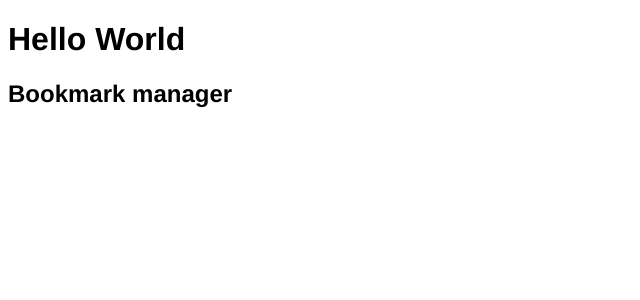
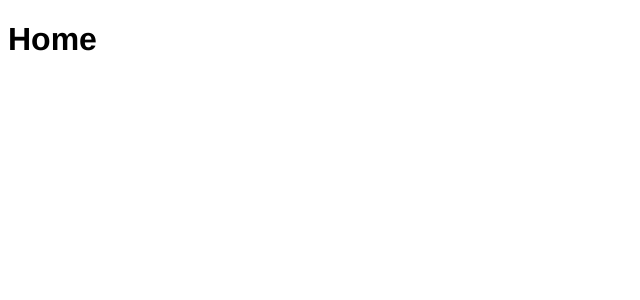
Before and after one commit to the-man2004/bookmark-manager, a Vue app: page / in a window 1280 px wide. Shown: the top 300 px of the page, without its empty margins (0-640 px from the left). Built offline with nearby package versions, Linux system fonts and the light colour scheme.

Commit message:
Added a router to the project.

```diff
--- a/package.json
+++ b/package.json
@@ -8,7 +8,8 @@
   },
   "dependencies": {
     "pinia": "^2.1.7",
-    "vue": "^3.2.13"
+    "vue": "^3.2.13",
+    "vue-router": "^4.3.0"
   },
   "devDependencies": {
     "@vue/cli-service": "~5.0.0"
--- a/src/App.vue
+++ b/src/App.vue
@@ -1,6 +1,5 @@
 <template>
-  <h1>{{ bookmarkStore.hello }}</h1>
-  <h2>Bookmark manager</h2>
+  <router-view></router-view>
 </template>
 
 <script setup>
@@ -10,6 +9,10 @@ const bookmarkStore = useBookmarkStore();
 </script>
 
 <style>
+* {
+  box-sizing: border-box;
+}
+
 #app {
   font-family: Avenir, Helvetica, Arial, sans-serif;
   -webkit-font-smoothing: antialiased;
--- a/src/main.js
+++ b/src/main.js
@@ -1,9 +1,11 @@
 import { createApp } from "vue";
 import { createPinia } from "pinia";
 import App from "./App.vue";
+import router from "./router/router";
 
 const pinia = createPinia();
 const app = createApp(App);
 
 app.use(pinia);
+app.use(router);
 app.mount("#app");
--- /dev/null
+++ b/src/router/router.js
@@ -0,0 +1,19 @@
+import { createRouter, createWebHistory } from "vue-router";
+import Home from "../views/Home.vue";
+import Bookmarks from "../views/Bookmarks.vue";
+
+const router = createRouter({
+  history: createWebHistory(),
+  routes: [
+    {
+      path: "/",
+      component: Home,
+    },
+    {
+      path: "/bookmarks",
+      component: Bookmarks,
+    },
+  ],
+});
+
+export default router;
--- /dev/null
+++ b/src/views/Bookmarks.vue
@@ -0,0 +1,3 @@
+<template>
+  <h2>Bookmarks</h2>
+</template>
--- /dev/null
+++ b/src/views/Home.vue
@@ -0,0 +1,3 @@
+<template>
+  <h1>Home</h1>
+</template>
```
Also changed, not shown: src/assets/star-background.jpg (added), 1 other file (tests, documents, lock files or other folders).
